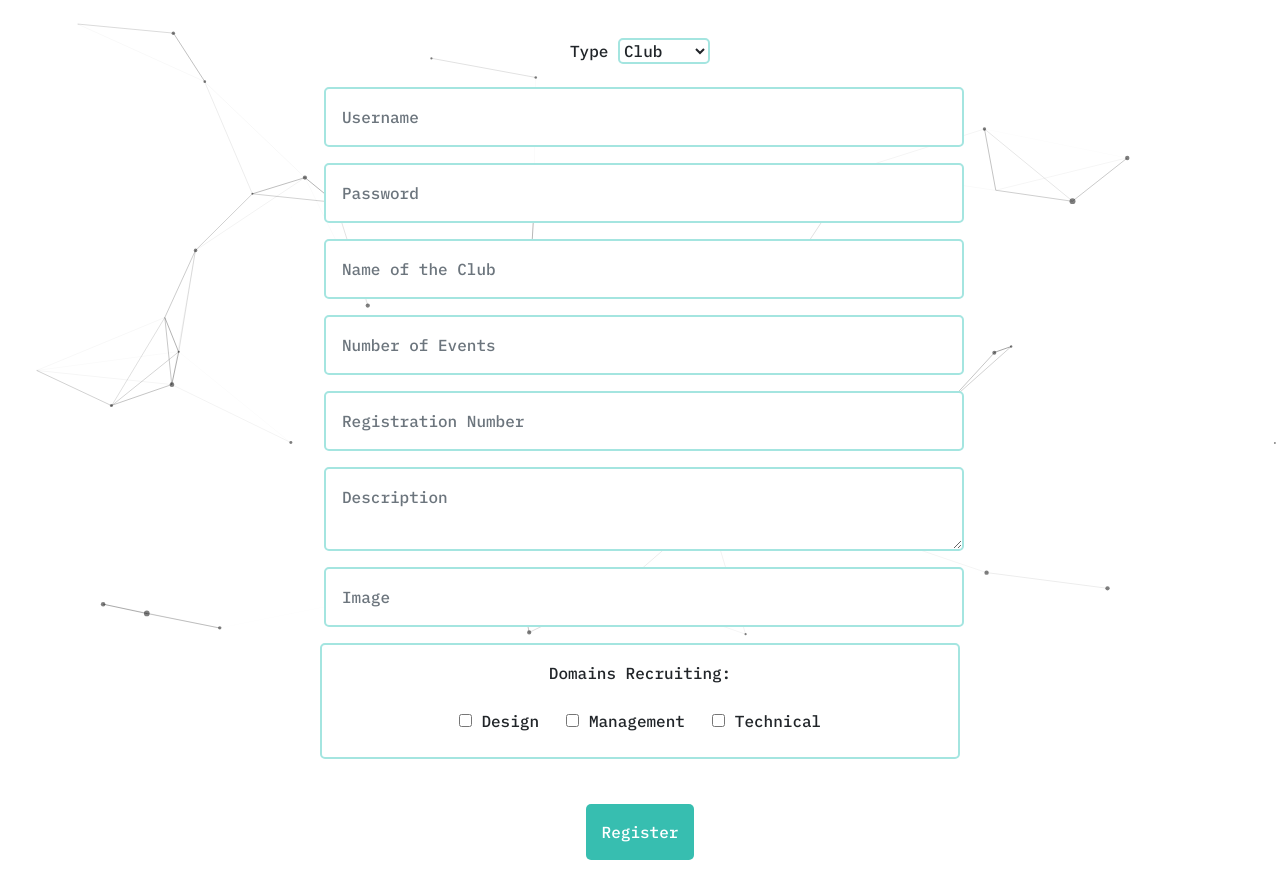
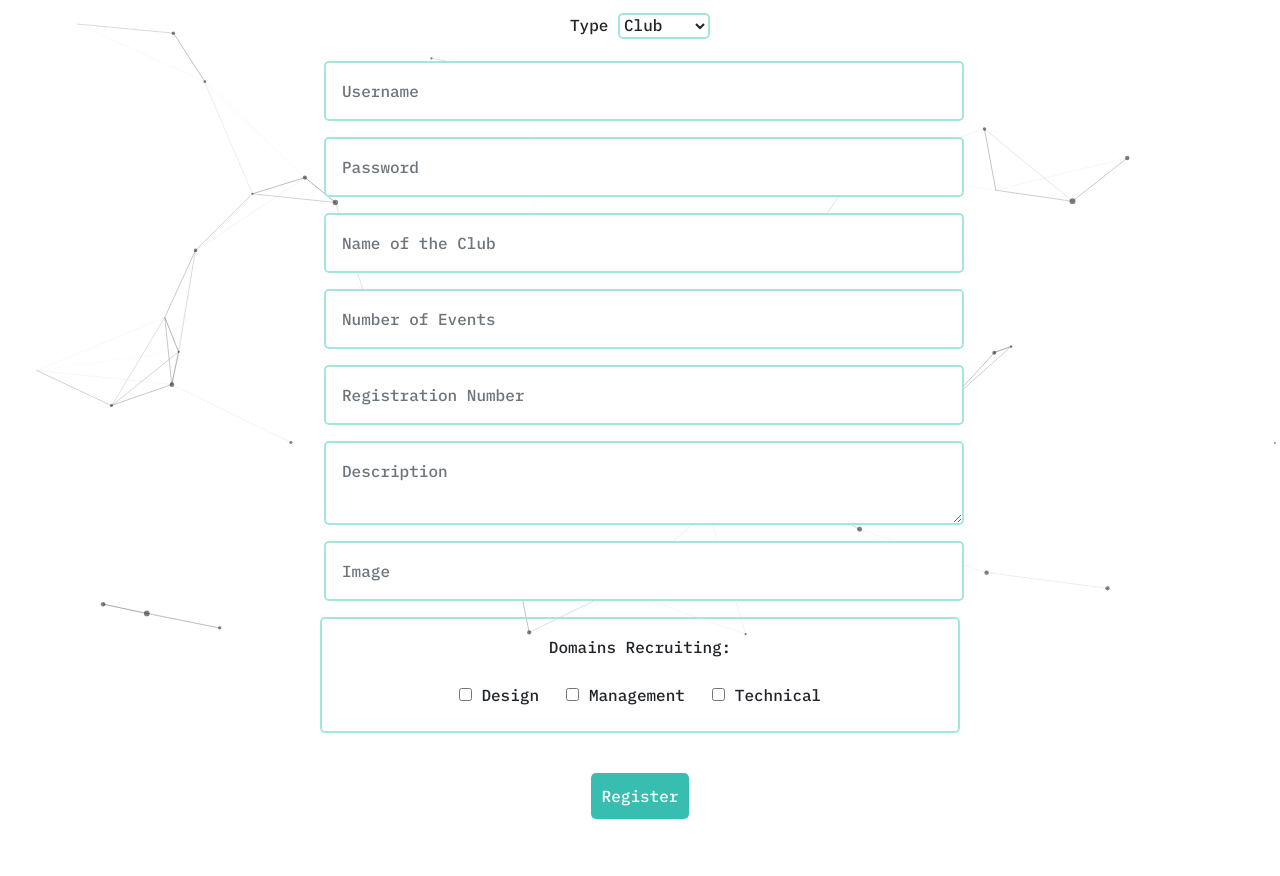
Before and after one commit to kushagra1711/RecruitGuru, a PHP site: page /register_club.php in a window 1280 px wide. Shown: the part 90-966 px from the top of the page. After the commit the page ends 909 px from the top, so only its background shows below. Run offline with PHP 8.4, Linux system fonts and the light colour scheme; some libraries are stand-ins or nearby versions.

Commit message:
styled pages

```diff
--- a/src/css/template.css
+++ b/src/css/template.css
@@ -24,7 +24,7 @@ button:hover, .register:hover, #login-submit:hover, .containers form input[type=
 }
 
 .container {
-    padding: 3rem;
+    padding: 1rem;
     text-align: center;
     font-family: "IBM Plex Mono", monospace;
 }
@@ -73,6 +73,7 @@ button:hover, .register:hover, #login-submit:hover, .containers form input[type=
     font-family: "IBM Plex Mono", monospace;
     font-size: 1.6rem;
     padding: 1rem;
+
 }
 
 .footer {
@@ -181,10 +182,10 @@ button:hover, .register:hover, #login-submit:hover, .containers form input[type=
 
 #editQuestions input, .containers form input[type="submit"] {
     background-color: var(--green);
-    padding: 1rem;
+    padding: 0.67rem !important;
     color: white;
     border-radius: 5px;
-    margin: 5px 1rem 1rem;
+    margin: 0 !important;
     font-family: "IBM Plex Mono", monospace;
 }
 
--- a/src/register_club.php
+++ b/src/register_club.php
@@ -14,7 +14,7 @@
                 width: 50%;
                 text-align: center;
                 align-items: center;
-                margin-top: 3%;
+                margin-top: 1%;
             }
         </style>
     </head>
--- a/src/register_student.php
+++ b/src/register_student.php
@@ -13,7 +13,7 @@
                 width: 50%;
                 text-align: center;
                 align-items: center;
-                margin-top: 3%;
+                margin-top: 1%;
             }
         </style>
     </head>
```
Also changed, not shown: src/css/populate.css (+14 -3 lines), src/populate.php (+10 -8 lines).
